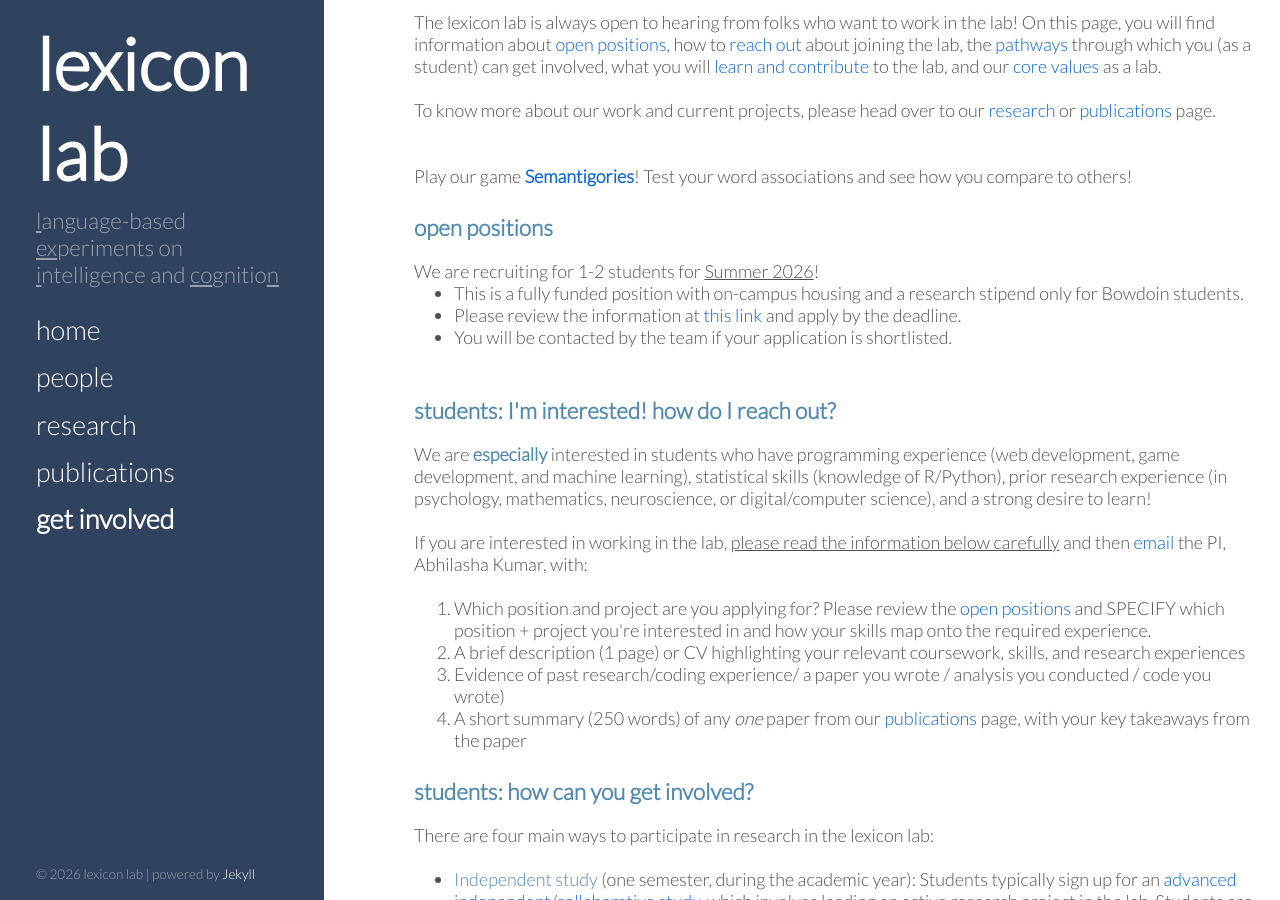
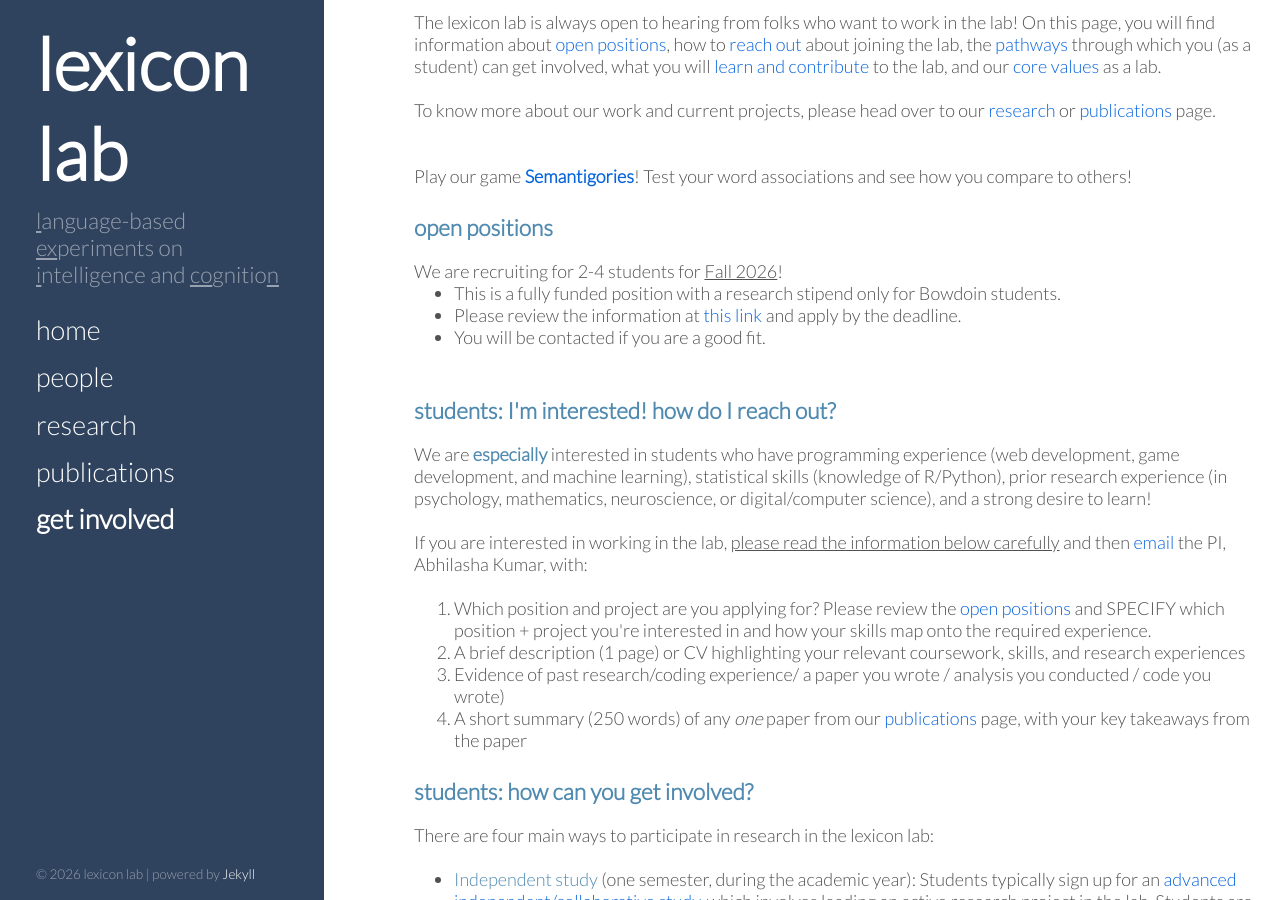
Before and after one commit to thelexiconlab/thelexiconlab.github.io, a Jekyll site: the page built from get involved.html, in a window 1280 px wide and 900 px high, scrolled down 700 px. Built offline with Jekyll 4.4.1, drawn with Linux system fonts in a browser that asks for light colours; Markdown is read by kramdown in place of the engine named in the settings.

Commit message:
update position

```diff
--- a/get involved.html
+++ b/get involved.html
@@ -24,11 +24,11 @@ To know more about our work and current projects, please head over to our <a hre
 
 <!-- Prof. Kumar is on leave for the 2025-26 year and will not be taking any students to work on research projects in Fall 2025 or Spring 2026. -->
 
-We are recruiting for 1-2 students for <u>Summer 2026</u>!
+We are recruiting for 2-4 students for <u>Fall 2026</u>!
 <ul>
-<li>This is a fully funded position with on-campus housing and a research stipend only for Bowdoin students. </li>
-<li>Please review the information at <a href="https://forms.gle/mAjHn8ywNZTWucPN8">this link </a> and apply by the deadline. </li>
-<li>You will be contacted by the team if your application is shortlisted. <br><br></li>
+<li>This is a fully funded position with a research stipend only for Bowdoin students. </li>
+<li>Please review the information at <a href="https://forms.gle/j1rM41eAYieKJzP89">this link </a> and apply by the deadline. </li>
+<li>You will be contacted if you are a good fit. <br><br></li>
 </ul>
 
 <!-- <ul>
```
